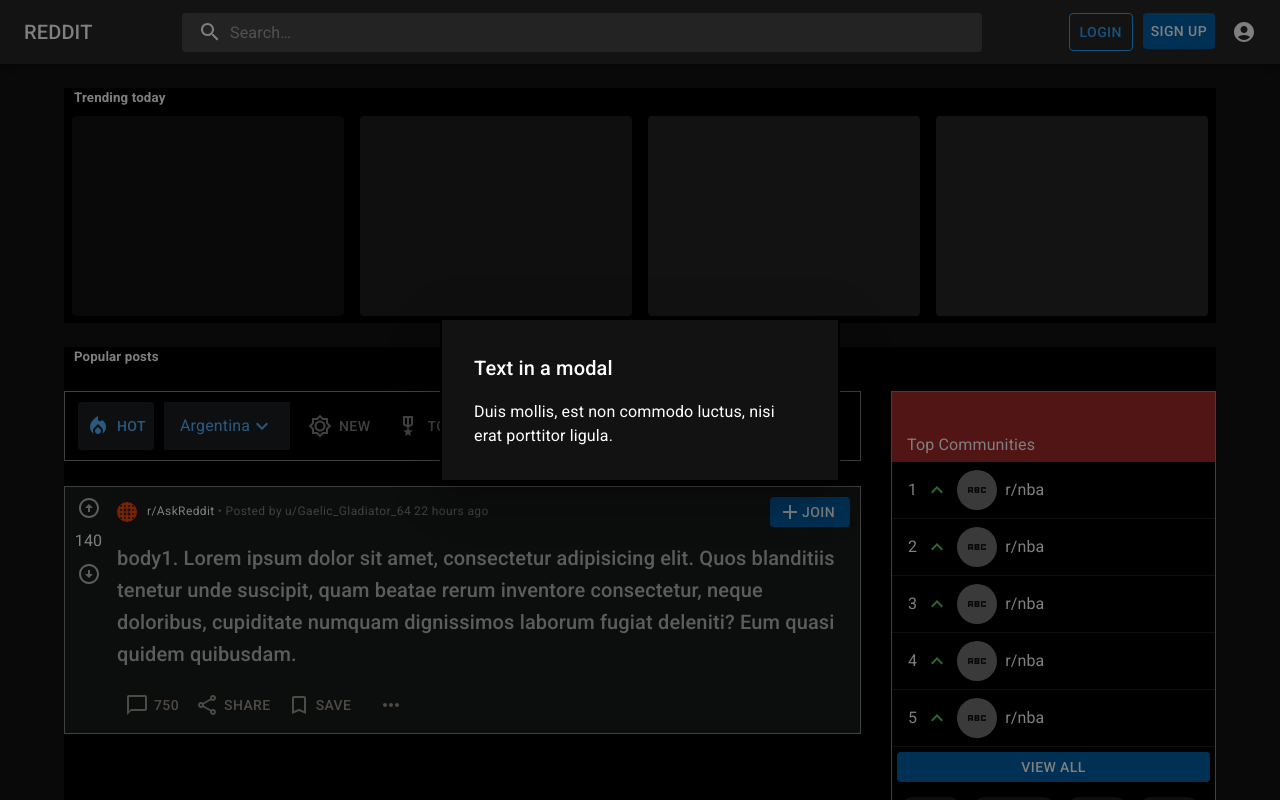
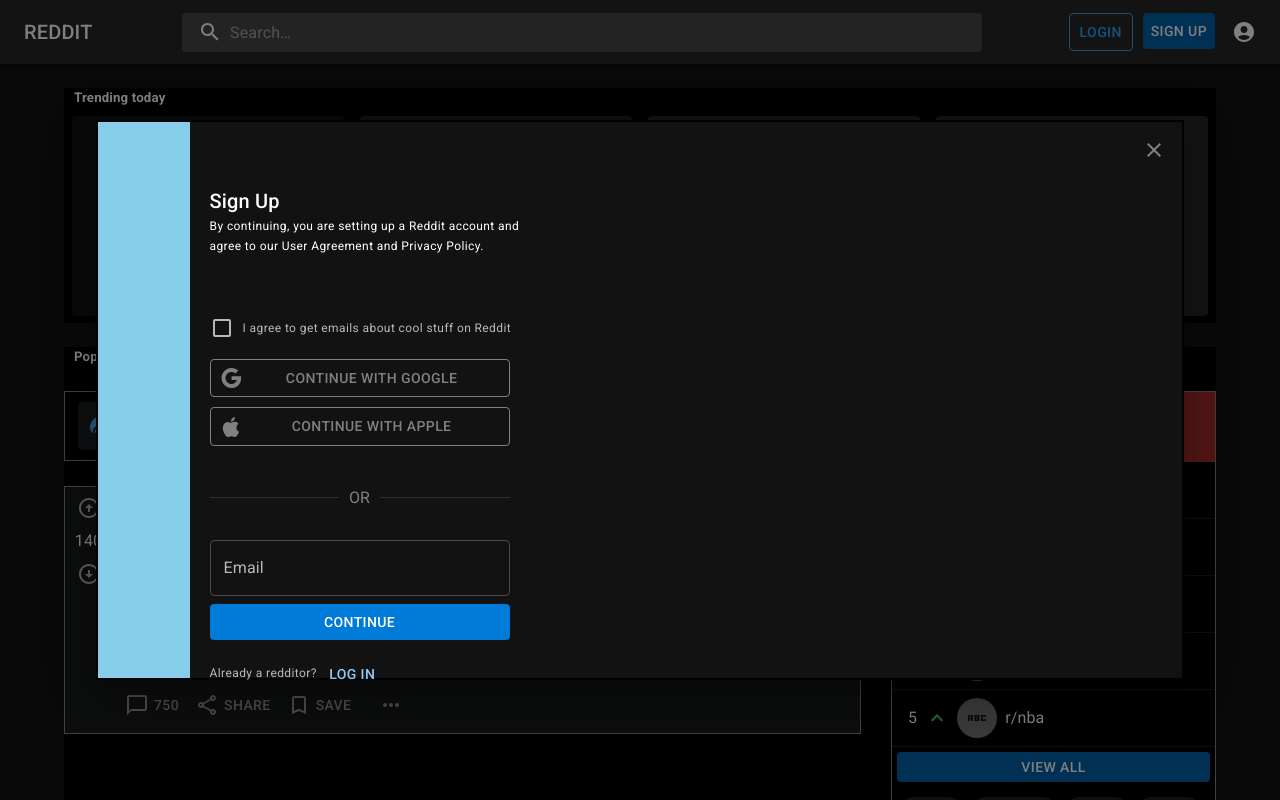
Before and after one commit to TylerPetri/reddit-clone, a React (Create React App) app in the folder client/: page / in a window 1280 px wide. Both pictures are taken after a click on the button "SIGN UP". Shown: the top 800 px of the page. Built offline with nearby package versions, Linux system fonts and the light colour scheme; the HTML template or start-up script is replaced by a standard one.

Commit message:
signup modal

```diff
--- a/client/src/components/SignUp.js
+++ b/client/src/components/SignUp.js
@@ -1,8 +1,16 @@
 import * as React from 'react';
+import { styled } from '@mui/material/styles';
 import Box from '@mui/material/Box';
 import Button from '@mui/material/Button';
 import Typography from '@mui/material/Typography';
 import Modal from '@mui/material/Modal';
+import Divider from '@mui/material/Divider';
+import TextField from '@mui/material/TextField';
+import Checkbox from '@mui/material/Checkbox';
+
+import CloseIcon from '@mui/icons-material/Close';
+import GoogleIcon from '@mui/icons-material/Google';
+import AppleIcon from '@mui/icons-material/Apple';
 
 const buttonStyle = {
   backgroundColor: '#0061A9',
@@ -15,12 +23,62 @@
   top: '50%',
   left: '50%',
   transform: 'translate(-50%, -50%)',
-  width: 400,
+  height: '70%',
+  width: '85%',
   bgcolor: 'background.paper',
   border: '2px solid #000',
   boxShadow: 24,
-  p: 4,
+  display: 'flex',
 };
+
+const Img = styled(Box)({
+  height: '100%',
+  width: '100px',
+  backgroundColor: 'skyblue',
+});
+
+const ContentBox = styled(Box)({
+  height: '100%',
+  width: '100%',
+  display: 'flex',
+  flexDirection: 'column',
+});
+
+const ModalHeaderBox = styled(Box)({
+  display: 'flex',
+  flexDirection: 'column',
+  paddingLeft: 20,
+  width: '350px',
+});
+
+const ContinueBox = styled(Box)({
+  display: 'flex',
+  flexDirection: 'column',
+  alignItems: 'flex-start',
+  gap: 10,
+  marginTop: '50px',
+  paddingLeft: '20px',
+});
+
+const continueStyle = {
+  display: 'flex',
+  justifyContent: 'space-between',
+  width: '300px',
+  color: '#808080',
+  border: '1px solid grey',
+};
+
+const OrDividerBox = styled(Box)({
+  width: '320px',
+  color: '#808080',
+  marginTop: '40px',
+  paddingLeft: '20px',
+});
+
+const LoginButton = styled(Button)({
+  color: 'white',
+  background: '#007BD7',
+});
 
 export default function Login() {
   const [open, setOpen] = React.useState(false);
@@ -32,19 +90,75 @@
       <Button onClick={handleOpen} sx={buttonStyle}>
         Sign up
       </Button>
-      <Modal
-        open={open}
-        onClose={handleClose}
-        aria-labelledby='modal-modal-title'
-        aria-describedby='modal-modal-description'
-      >
+      <Modal open={open} onClose={handleClose}>
         <Box sx={modalStyle}>
-          <Typography id='modal-modal-title' variant='h6' component='h2'>
-            Text in a modal
-          </Typography>
-          <Typography id='modal-modal-description' sx={{ mt: 2 }}>
-            Duis mollis, est non commodo luctus, nisi erat porttitor ligula.
-          </Typography>
+          <Img />
+          <ContentBox>
+            <Box
+              sx={{
+                display: 'flex',
+                justifyContent: 'flex-end',
+                p: 2,
+                color: '#808080',
+              }}
+            >
+              <div className='close-button' onClick={handleClose}>
+                <CloseIcon />
+              </div>
+            </Box>
+            <ModalHeaderBox>
+              <Typography variant='h6'>Sign Up</Typography>
+              <Typography variant='caption'>
+                By continuing, you are setting up a Reddit account and agree to
+                our User Agreement and Privacy Policy.
+              </Typography>
+            </ModalHeaderBox>
+            <ContinueBox>
+              <div>
+                <Checkbox sx={{ pl: 0 }} />
+                <Typography variant='caption' color='text.secondary'>
+                  I agree to get emails about cool stuff on Reddit
+                </Typography>
+              </div>
+              <Button sx={continueStyle}>
+                <GoogleIcon />
+                <span style={{ margin: '0 auto' }}>Continue with Google</span>
+              </Button>
+              <Button sx={continueStyle}>
+                <AppleIcon />{' '}
+                <span style={{ margin: '0 auto' }}>Continue with Apple</span>
+              </Button>
+            </ContinueBox>
+            <OrDividerBox>
+              <Divider>OR</Divider>
+            </OrDividerBox>
+            <Box
+              component='form'
+              sx={{
+                display: 'flex',
+                flexDirection: 'column',
+                marginTop: '30px',
+                paddingLeft: '20px',
+                width: '320px',
+                gap: 1,
+                '& .MuiTextField-root': { p: 0 },
+              }}
+              noValidate
+              autoComplete='off'
+            >
+              <TextField
+                fullWidth
+                id='outlined-email'
+                label='Email'
+                variant='outlined'
+              />
+              <LoginButton fullWidth>CONTINUE</LoginButton>
+
+              <Typography variant='caption' color='text.secondary' mt={1}>
+                Already a redditor? <Button>LOG IN</Button>
+              </Typography>
+            </Box>
+          </ContentBox>
         </Box>
       </Modal>
     </div>
```
